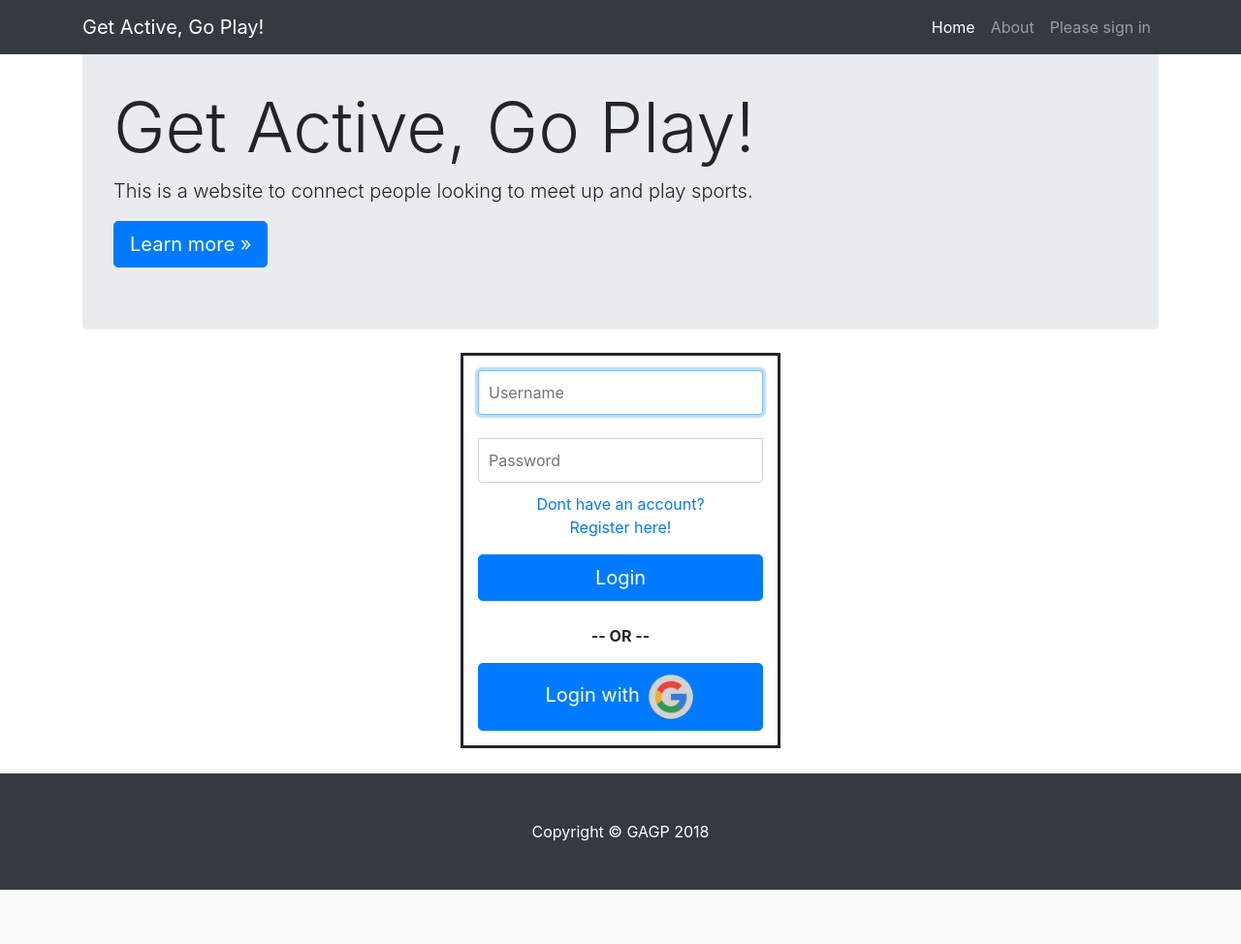
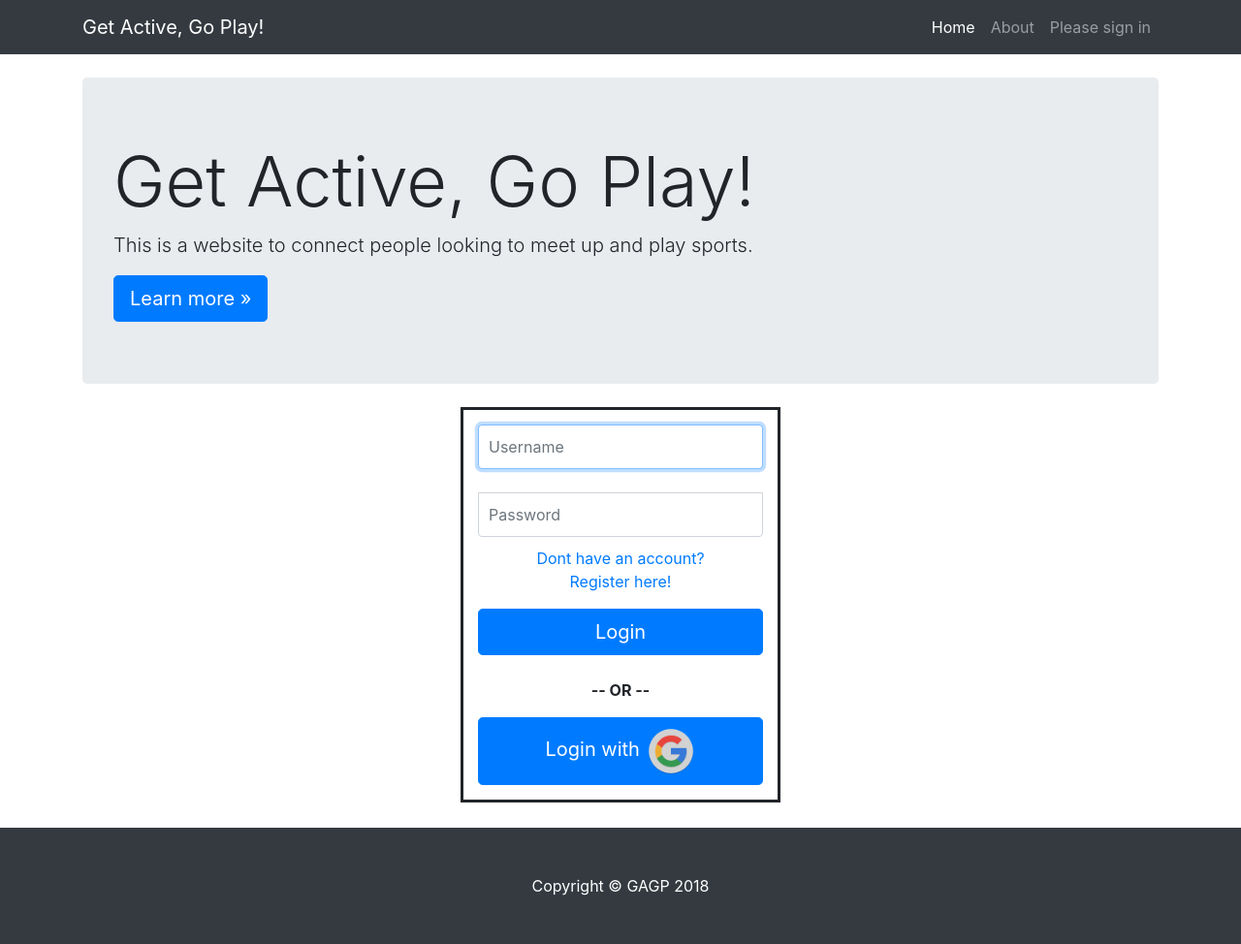
Before and after one commit to jrodowick/GAGP, a Django app: page / in a window 1280 px wide. Shown: the whole page at 97% size. Before the commit the page ends 918 px from the top, so only its background shows below. Run offline with Django 3.2, Linux system fonts and the light colour scheme; some libraries are stand-ins or nearby versions.

Commit message:
Updates CSS

```diff
--- a/myApp/static/css/myApp.css
+++ b/myApp/static/css/myApp.css
@@ -15,3 +15,16 @@
  #locInfo a {
    font-size: 90%;
  } */
+body {
+   padding-top: 5%;;
+ }
+
+@media (min-width: 992px) {
+   body {
+     padding-top: 56px;
+   }
+}
+
+/* .card {
+   height: 100%;
+} */
--- a/myApp/static/css/signin.css
+++ b/myApp/static/css/signin.css
@@ -15,7 +15,7 @@
   font-size: 16px;
 }
 .form-signin .form-control:focus {
-  z-index: 2;
+  /* z-index: 2; */
 }
 .form-signin input[type="email"] {
   margin-bottom: -1px;
```
